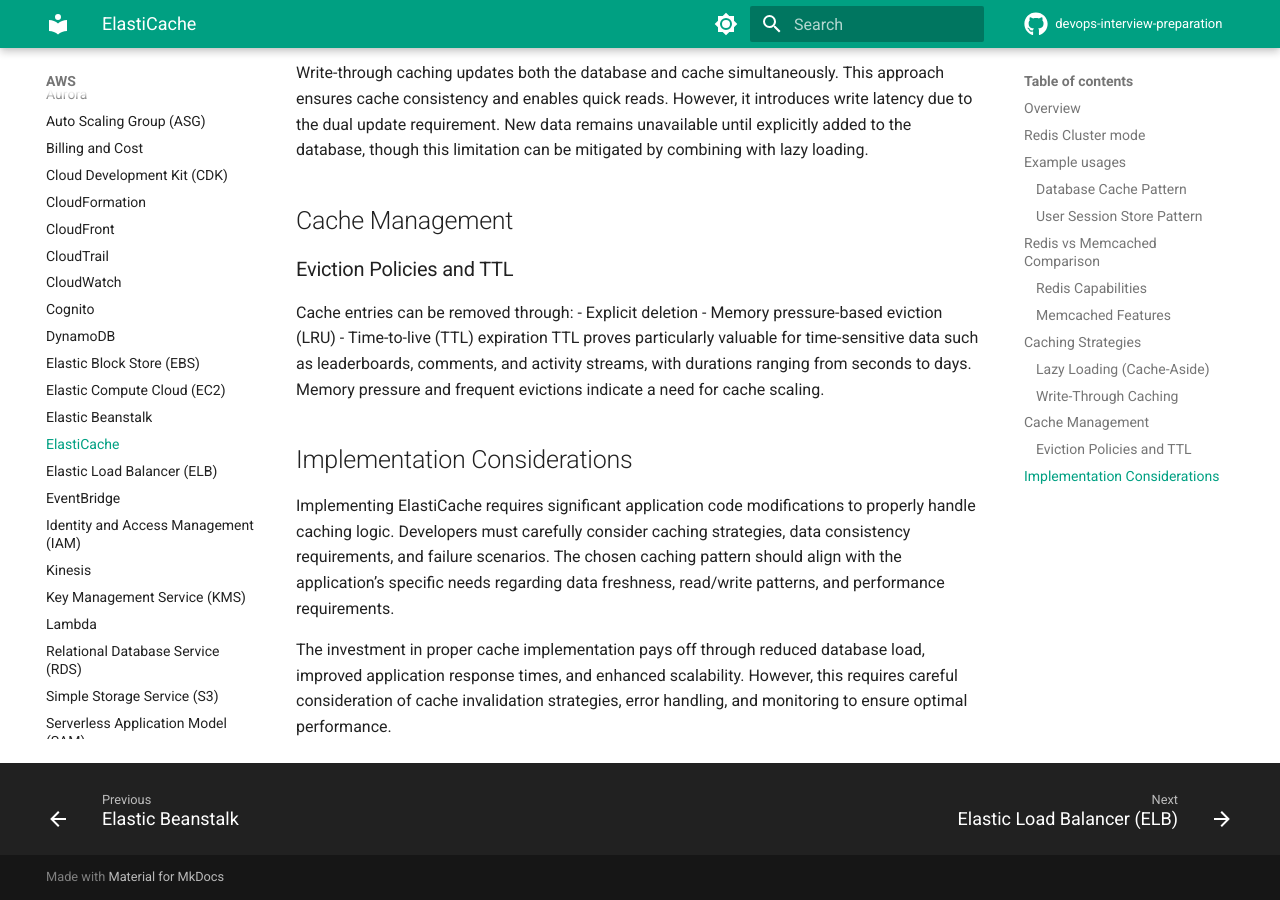
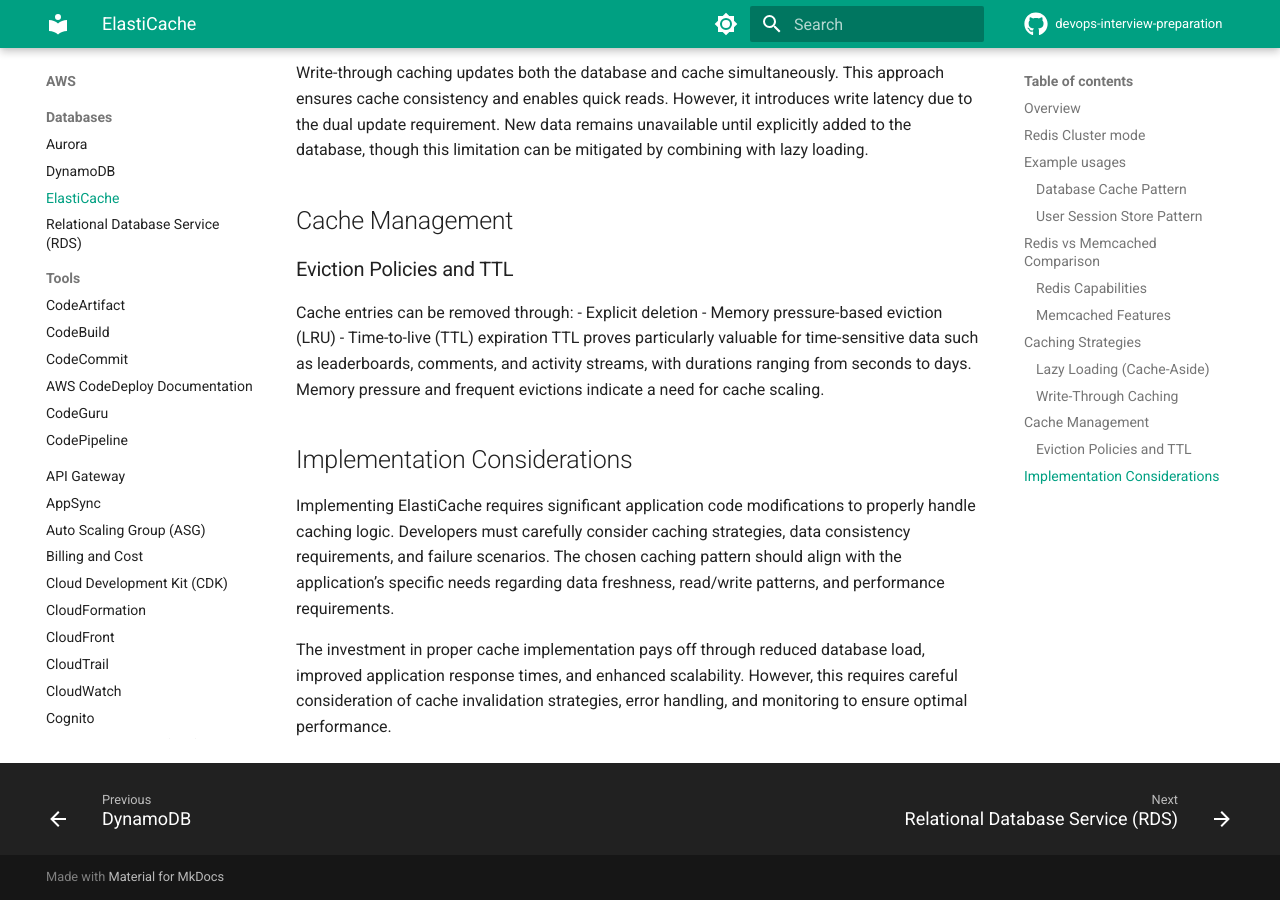
Before and after one commit to alelapi/devops-interview-preparation, an MkDocs documentation site: the page built from docs/aws/database/elasticache.md, in a window 1280 px wide and 900 px high, scrolled down 1906 px. Built offline with MkDocs 1.6.1 and Material for MkDocs 9.7.7, drawn with Linux system fonts in a browser that asks for light colours; comment, search, counter and statistics services are not loaded; part of the change alters nothing that is shown.

Commit message:
fix menu

```diff
--- a/mkdocs.yml
+++ b/mkdocs.yml
@@ -66,6 +66,11 @@ plugins:
 nav:
   - Home: index.md
   - AWS:
+    - Databases:
+      - aws/database/aurora.md
+      - aws/database/dynamodb.md
+      - aws/database/elasticache.md
+      - aws/database/rds.md
     - Tools:
       - aws/tools/codeartifact.md
       - aws/tools/codebuild.md
@@ -75,7 +80,6 @@ nav:
       - aws/tools/codepipeline.md
     - aws/api_gateway.md
     - aws/appsync.md
-    - aws/aurora.md
     - aws/autoscaling_groups.md
     - aws/billing.md
     - aws/cdk.md
@@ -84,18 +88,15 @@ nav:
     - aws/cloudtrail.md
     - aws/cloudwatch.md
     - aws/cognito.md
-    - aws/dynamodb.md
     - aws/ebs.md
     - aws/ec2.md
     - aws/elastic_beanstalk.md
-    - aws/elasticache.md
     - aws/elb.md
     - aws/eventbridge.md
     - aws/iam.md
     - aws/kinesis.md
     - aws/kms.md
     - aws/lambda.md
-    - aws/rds.md
     - aws/s3.md
     - aws/sam.md
     - aws/sar.md
```
Also changed, not shown: docs/aws/database/aurora.md (renamed from docs/aws/aurora.md), docs/aws/database/dynamodb.md (renamed from docs/aws/dynamodb.md), docs/aws/database/elasticache.md (renamed from docs/aws/elasticache.md), docs/aws/database/rds.md (renamed from docs/aws/rds.md).
